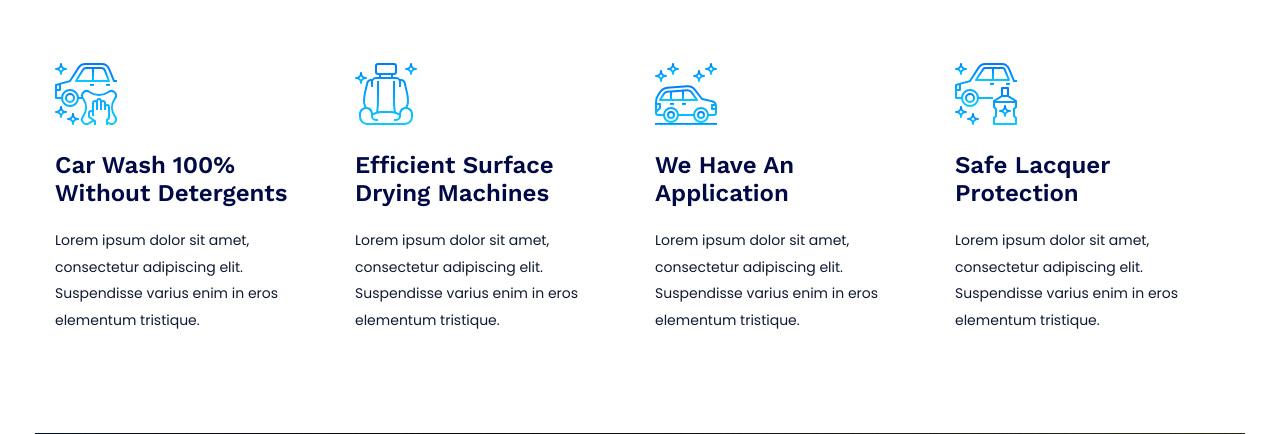
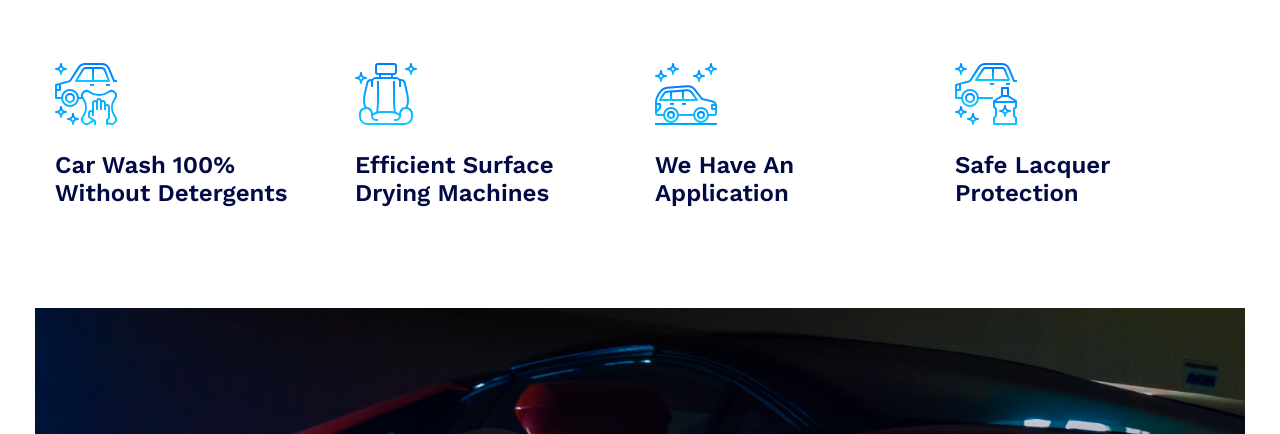
Before and after one commit to rudito1/Otocar, a PHP site: page / in a window 1280 px wide. Shown: the part 3672-4106 px from the top of the page. Run offline with PHP 8.4, Linux system fonts and the light colour scheme.

Commit message:
Create index.php

```diff
--- a/index.php
+++ b/index.php
@@ -49,7 +49,7 @@
                             <!-- Logo -->
                             <div class="col-xl-2 col-lg-2">
                                 <div class="logoc">
-                                    <a href="index.php"><img src="assets/img/logo/loder.png" alt=""> Otocar</a>
+                                    <a href="index.html"><img src="assets/img/logo/loder.png" alt=""> Otocar</a>
                                 </div>
                             </div>
                             <div class="col-xl-10 col-lg-10">
@@ -297,7 +297,7 @@
                             </div>
                             <div class="cat-cap">
                                 <h5>Car wash 100% without detergents</h5>
-                                <p>Lorem ipsum dolor sit amet, consectetur adipiscing elit. Suspendisse varius enim in eros elementum tristique.</p>
+<!--                                 <p>Lorem ipsum dolor sit amet, consectetur adipiscing elit. Suspendisse varius enim in eros elementum tristique.</p> -->
                             </div>
                         </div>
                     </div>
@@ -308,7 +308,7 @@
                             </div>
                             <div class="cat-cap">
                                 <h5>Efficient surface drying machines</h5>
-                                <p>Lorem ipsum dolor sit amet, consectetur adipiscing elit. Suspendisse varius enim in eros elementum tristique.</p>
+<!--                                 <p>Lorem ipsum dolor sit amet, consectetur adipiscing elit. Suspendisse varius enim in eros elementum tristique.</p> -->
                             </div>
                         </div>
                     </div>
@@ -319,7 +319,7 @@
                             </div>
                             <div class="cat-cap">
                                 <h5>We have an application</h5>
-                                <p>Lorem ipsum dolor sit amet, consectetur adipiscing elit. Suspendisse varius enim in eros elementum tristique.</p>
+<!--                                 <p>Lorem ipsum dolor sit amet, consectetur adipiscing elit. Suspendisse varius enim in eros elementum tristique.</p> -->
                             </div>
                         </div>
                     </div>
@@ -330,7 +330,7 @@
                             </div>
                             <div class="cat-cap">
                                 <h5>Safe lacquer protection</h5>
-                                <p>Lorem ipsum dolor sit amet, consectetur adipiscing elit. Suspendisse varius enim in eros elementum tristique.</p>
+<!--                                 <p>Lorem ipsum dolor sit amet, consectetur adipiscing elit. Suspendisse varius enim in eros elementum tristique.</p> -->
                             </div>
                         </div>
                     </div>
@@ -351,7 +351,7 @@
                         </div>
                         <div class="section-tittle section-tittle2 mb-90">
                             <h2>Mobil Anda akan terlihat seperti mobil baru Anda</h2>
-                            <p>Duis aute irure dolor inasfa reprehenderit in voluptate velit esse cillum reeut cupidatatfug.</p>
+<!--                             <p>Duis aute irure dolor inasfa reprehenderit in voluptate velit esse cillum reeut cupidatatfug.</p> -->
                         </div>
                     </div>
                 </div>
```
